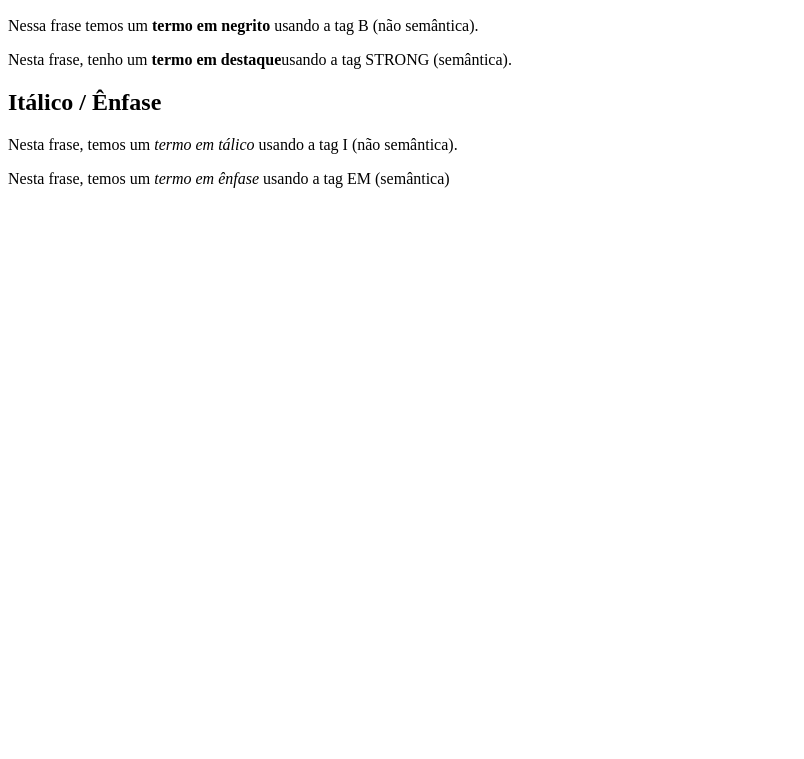
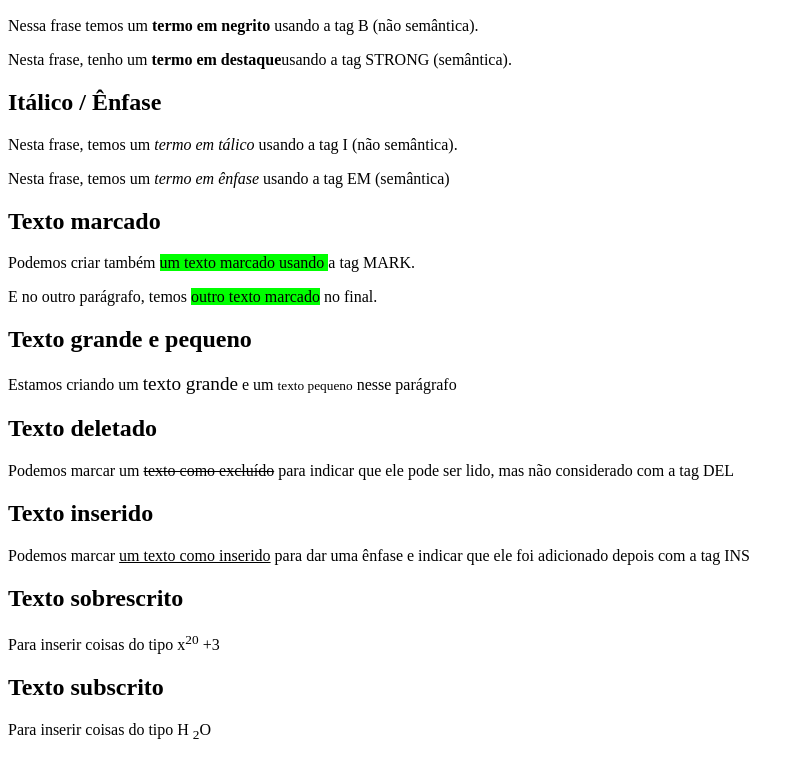
Before and after one commit to crija/frontend-study, a plain HTML site: page html-css/exercicios/ex008/index.html in a window 1280 px wide. Shown: the part 110-869 px from the top of the page, without its empty margins (0-804 px from the left). Before the commit the page ends 800 px from the top, so only its background shows below. Drawn offline with Linux system fonts and the light colour scheme.

Commit message:
Add update

```diff
--- a/html-css/exercicios/ex008/index.html
+++ b/html-css/exercicios/ex008/index.html
@@ -5,6 +5,11 @@
     <meta http-equiv="X-UA-Compatible" content="IE=edge">
     <meta name="viewport" content="width=device-width, initial-scale=1.0">
     <title>Formatação de Textos</title>
+    <style>
+        mark {
+            background-color: lime;
+        }
+    </style>
 </head>
 <body>
     <h1>Principais formatações</h1>
@@ -14,5 +19,18 @@
     <h2>Itálico / Ênfase</h2>
     <p>Nesta frase, temos um <i>termo em tálico</i> usando a tag I (não semântica).</p>
     <p>Nesta frase, temos um <em>termo em ênfase</em> usando a tag EM (semântica) </p>
+    <h2>Texto marcado</h2>
+    <p>Podemos criar também <mark> um texto marcado usando </mark> a tag MARK.</p>
+    <p>E no outro parágrafo, temos <mark>outro texto marcado</mark> no final.</p>
+    <h2>Texto grande e pequeno</h2>
+    <p>Estamos criando um <big>texto grande</big> e um  <small>texto pequeno</small> nesse parágrafo </p>
+    <h2>Texto deletado</h2>
+    <p>Podemos marcar um <del>texto como excluído</del> para indicar que ele pode ser lido, mas não considerado com a tag DEL</p>
+    <h2>Texto inserido</h2>
+    <p>Podemos marcar <ins>um texto como inserido</ins> para dar uma ênfase e indicar que ele foi adicionado depois com a tag INS</p>
+    <h2>Texto sobrescrito</h2>
+    <p>Para inserir coisas do tipo x<sup>20</sup> +3</p>
+    <h2>Texto subscrito</h2>
+    <p>Para inserir coisas do tipo H <sub>2</sub>O</p>
 </body>
 </html>
```
